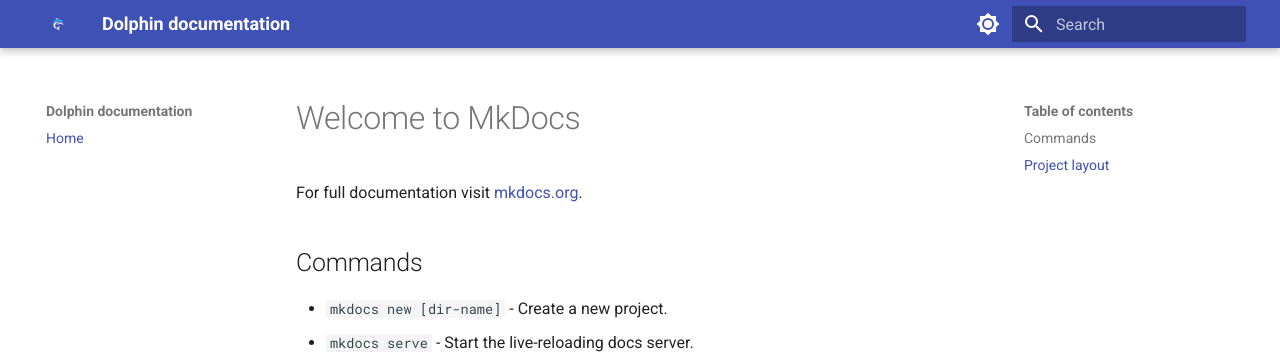
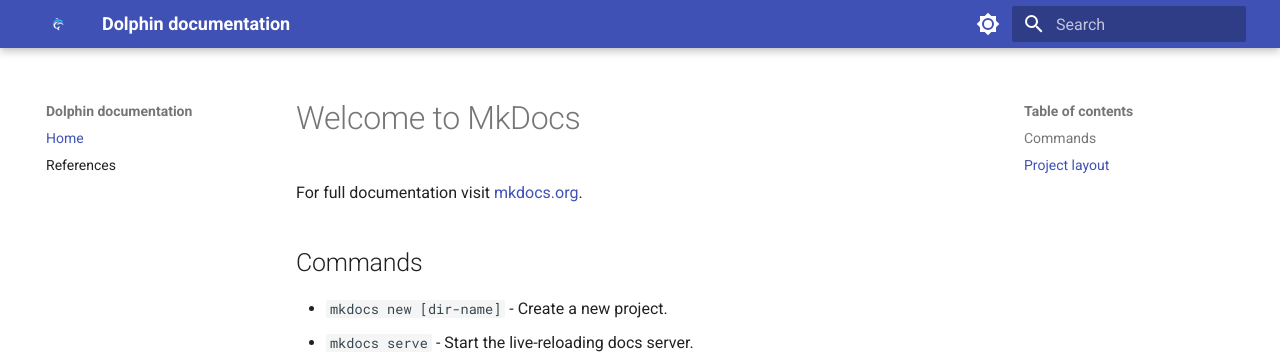
Before and after one commit to https-richardy/prisma, an MkDocs documentation site: the page built from Docs/docs/index.md, in a window 1280 px wide. Shown: the top 354 px of the page. Built offline with MkDocs 1.6.1 and Material for MkDocs 9.7.7, drawn with Linux system fonts in a browser that asks for light colours.

Commit message:
feat: add references section to navigation

```diff
--- a/Docs/mkdocs.yml
+++ b/Docs/mkdocs.yml
@@ -20,3 +20,4 @@ theme:
 
 nav:
   - Home: index.md
+  - References: references/index.md
```
